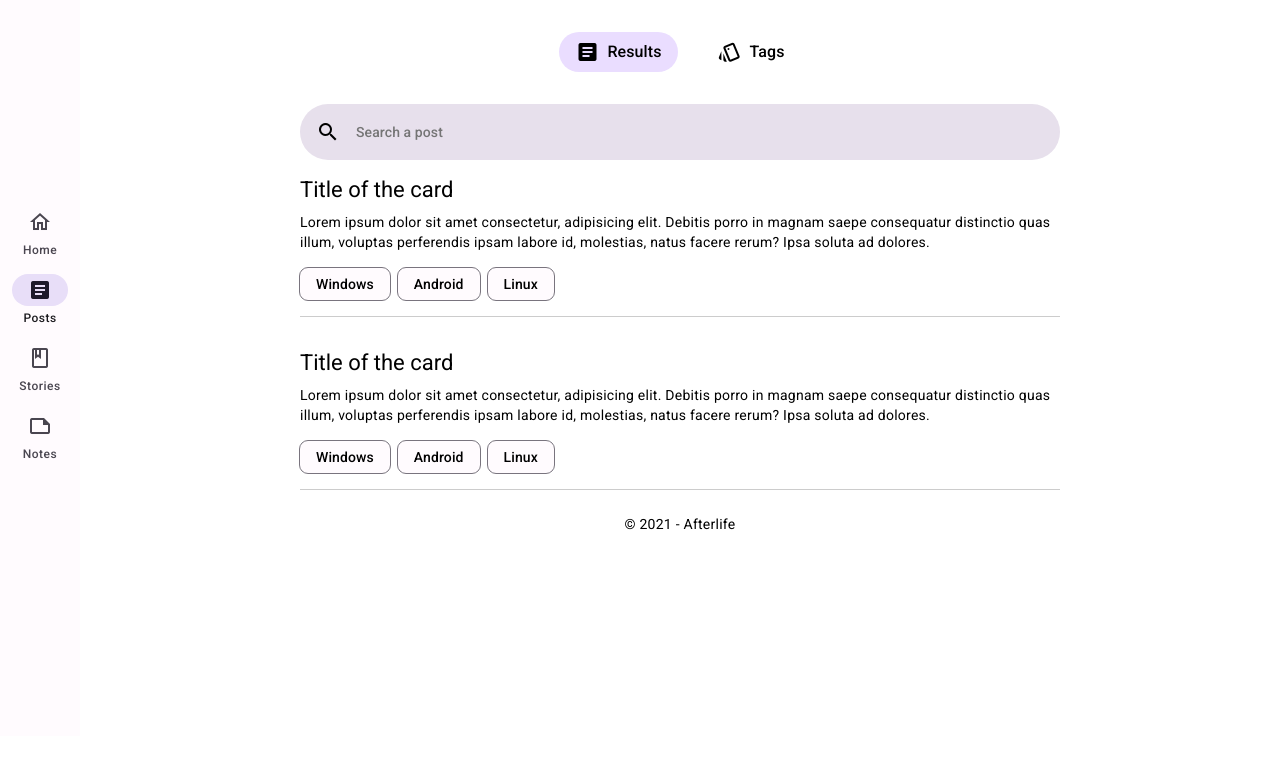
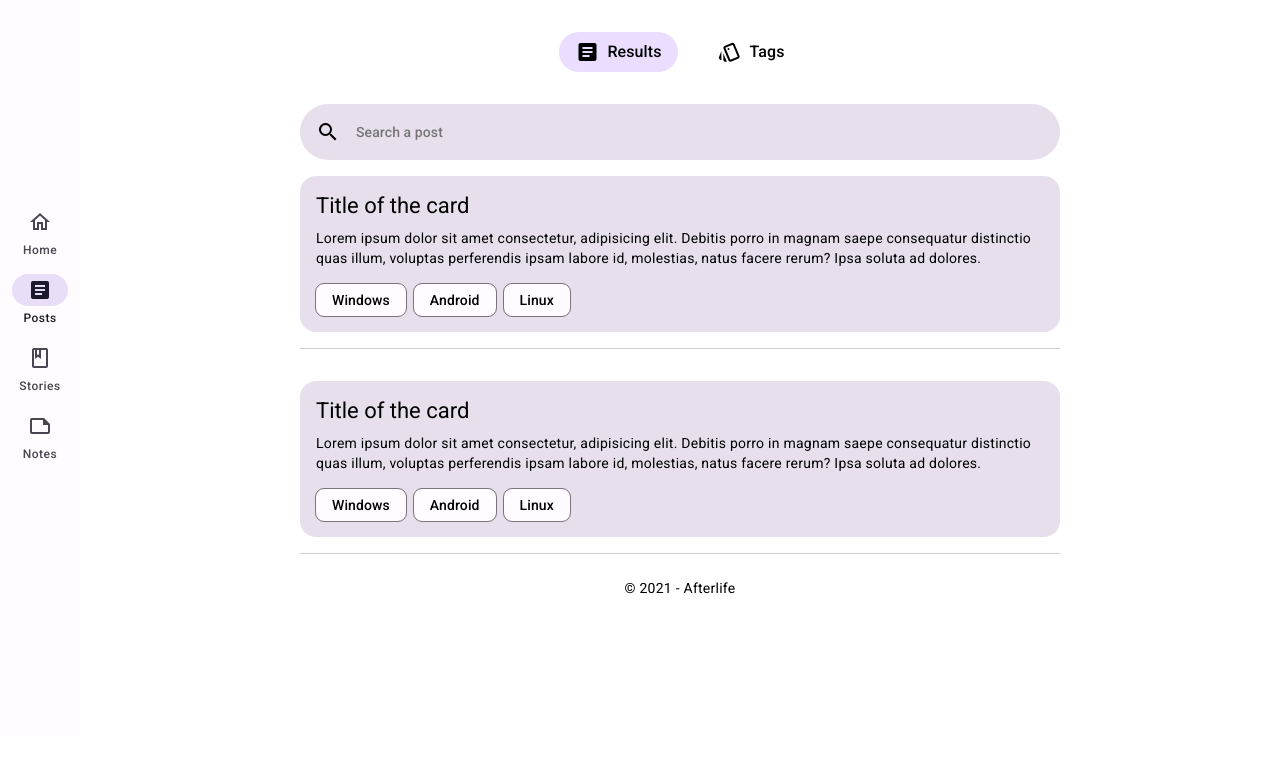
Before and after one commit to john-mirage/Afterlife, a Django app: page /posts/ in a window 1280 px wide. Shown: the part 64-841 px from the top of the page. Run offline with Django 3.2, Linux system fonts and the light colour scheme; style sheets or scripts are compiled from the project's sources; parts of the project's set-up code (start-up, migrations or seed data) failed here and were passed over; some libraries are stand-ins or nearby versions.

Commit message:
fix(assets): fix card border padding and color

```diff
--- a/src/assets/components/card/_card.scss
+++ b/src/assets/components/card/_card.scss
@@ -2,6 +2,9 @@
 @use '../../global/sass/mixins';
 
 .card {
+    padding: 1.6rem;
+    background-color: variables.$light-surface-variant;
+    border-radius: 1.6rem;
 
     &__title {
         margin-bottom: 0.8rem;
```
